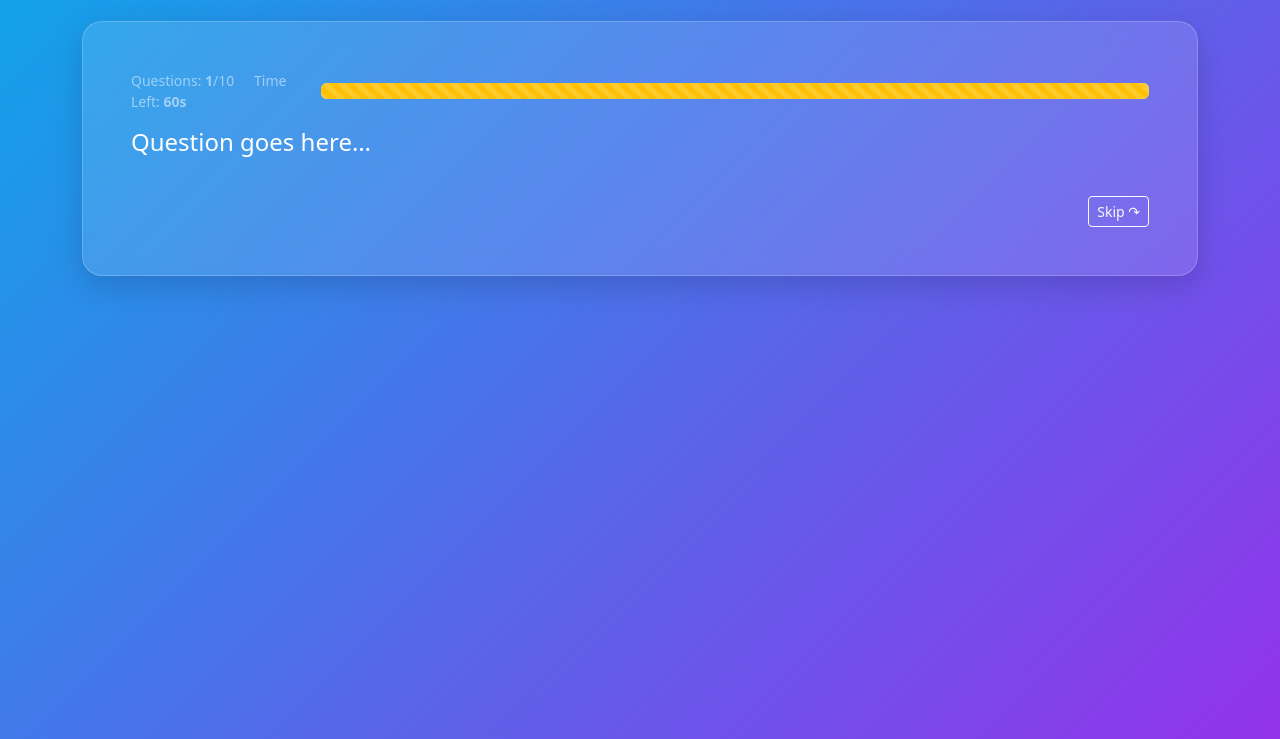
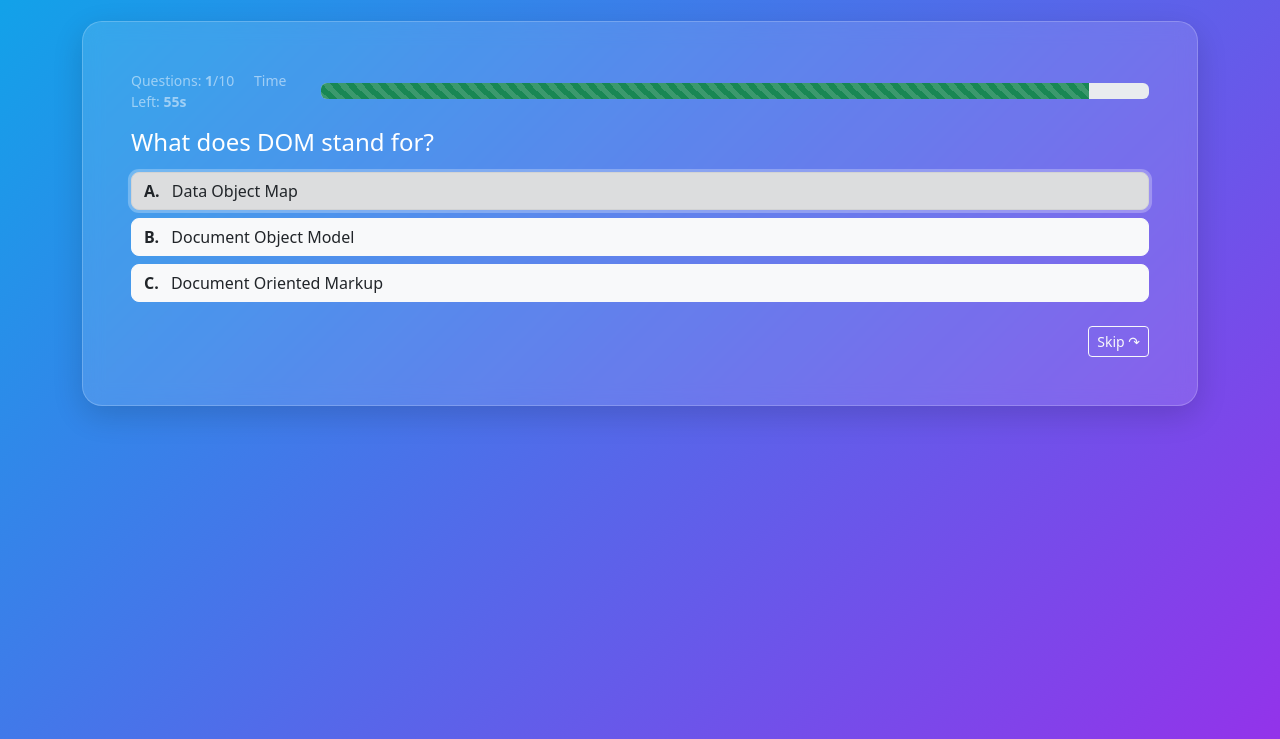
Before and after one commit to nittygrittytechy/04-Time-Quiz-Advanced, a plain HTML site: page index.html in a window 1280 px wide. Shown: the part 61-800 px from the top of the page. Drawn offline with nearby package versions, Linux system fonts and the light colour scheme; files that its build step writes are made by us from their sources.

Commit message:
Add files via upload

```diff
--- a/index.html
+++ b/index.html
@@ -9,7 +9,7 @@
       rel="stylesheet"
       crossorigin="anonymous"
     />
-    <link rel="stylesheet" href="assets/css/style.css" />
+    <link rel="stylesheet" href="assets/style.css" />
   </head>
   <body class="text-white">
     <header class="container py-4">
@@ -111,6 +111,6 @@
       src="https://cdn.jsdelivr.net/npm/bootstrap@5.3.3/dist/js/bootstrap.bundle.min.js"
       crossorigin="anonymous"
     ></script>
-    <script src="assets/js/script.js" defer></script>
+    <script src="assets/script.js" defer></script>
   </body>
 </html>
```
